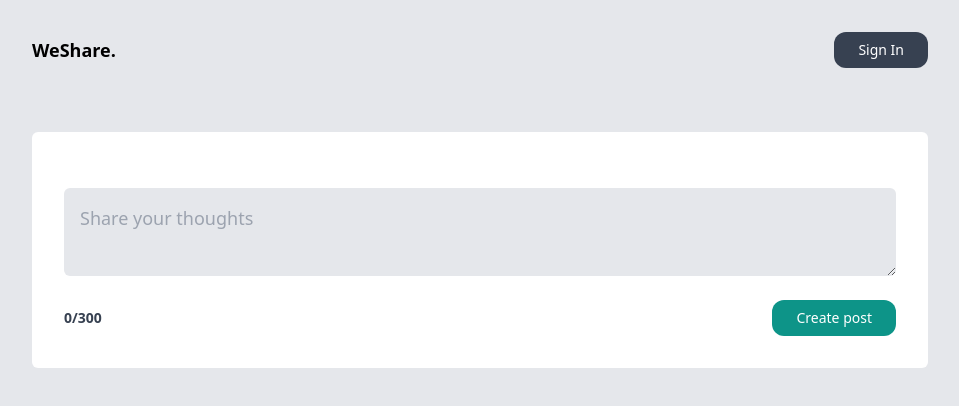
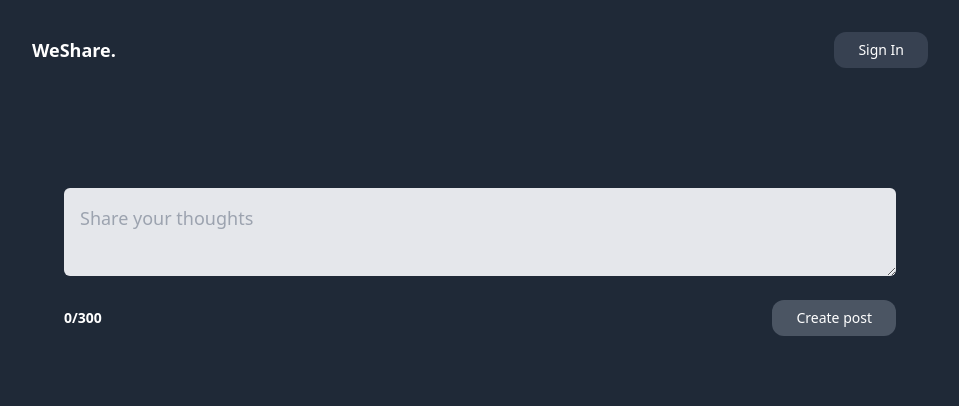
Before and after one commit to gid-ctrl/weshare, a Next.js app: page / in a window 1280 px wide. Shown: the top 406 px of the page, without its empty margins (160-1119 px from the left). Built offline with nearby package versions, Linux system fonts and the light colour scheme; no server answers.

Commit message:
console.log issue resolved

```diff
--- a/app/auth/nav.tsx
+++ b/app/auth/nav.tsx
@@ -10,7 +10,7 @@ export default async function Nav () {
     return (
         <nav className="flex justify-between items-center py-8 ">
           <Link href={"/"}>
-            <h1 className="font-bold text-lg">WeShare.</h1>
+            <h1 className="font-bold text-lg text-white">WeShare.</h1>
           </Link>
           <ul className="flex items-center gap-6"></ul>
           {!session?.user && <Login />}
--- a/app/components/addPosts.tsx
+++ b/app/components/addPosts.tsx
@@ -3,6 +3,7 @@
 import { useState } from "react";
 import { useMutation, useQueryClient } from "@tanstack/react-query";
 import axios from "axios"
+
 
 
 export default function CreatePost() {
@@ -13,9 +14,8 @@ export default function CreatePost() {
   //Create a post
   // Here I am trying to get an API to send data to
  const {mutate} = useMutation(
-  async (title) => await axios.post("/api/posts/addPosts", {title})
+  async (title: string) => await axios.post("/api/posts/addPosts", {title})
   )
-
   // initially (e) stated that it is declared but never used. Had to sepecify that this was a FORM EVENT
   const submitPost = async (e:React.FormEvent) => {
     e.preventDefault()
@@ -25,7 +25,7 @@ export default function CreatePost() {
 
 
       return (
-      <form onSubmit={submitPost} className="bg-white my-8 p-8 rounded-md ">
+      <form onSubmit={submitPost} className="bg-gray my-8 p-8 rounded-md ">
         <div className="flex flex-col my-4">
           <textarea
             onChange={(e) => setTitle(e.target.value)}
@@ -38,12 +38,12 @@ export default function CreatePost() {
         <div className=" flex items-center justify-between gap-2">
           <p
             className={`font-bold text-sm ${
-              title.length > 300 ? "text-red-700" : "text-gray-700"
+              title.length > 300 ? "text-red-700" : "text-white"
             } `}
           >{`${title.length}/300`}</p>
           <button
             disabled={isDisabled}
-            className="text-sm bg-teal-600 text-white py-2 px-6 rounded-xl disabled:opacity-25"
+            className="text-sm bg-gray-600 text-white py-2 px-6 rounded-xl disabled:opacity-25"
             type="submit"
           >
             Create post
--- a/app/layout.tsx
+++ b/app/layout.tsx
@@ -11,7 +11,7 @@ export default function RootLayout({ children }) {
         head.jsx. Find out more at https://beta.nextjs.org/docs/api-reference/file-conventions/head
       */}
       <head />
-      <body className='mx-4 md:mx-48 xl:mx96 bg-gray-200'>
+      <body className='mx-4 md:mx-48 xl:mx96 bg-gray-800'>
         <QueryWrapper>
             <Nav />
             {children}
--- /dev/null
+++ b/pages/api/posts/addPosts/index.ts
@@ -0,0 +1,16 @@
+import type { NextApiRequest, NextApiResponse } from "next";
+import { getServerSession } from "next-auth/next";
+import { authOptions } from "../../auth/[...nextauth]";
+
+export default async function handler(
+    req: NextApiRequest,
+    res: NextApiResponse
+    ) {
+
+    if(req.method === "POST"){
+        const session = await getServerSession(req,res, authOptions)
+        if (!session)
+        return res.status(401).json({mesage: "Please sign in"})
+    console.log("fetch working",req.body)
+}
+}
--- a/pages/api/posts/addposts.tsx
+++ /dev/null
@@ -1,16 +0,0 @@
-import type { NextApiRequest, NextApiResponse } from "next";
-import { getServerSession } from "next-auth/next";
-import { authOptions } from "../auth/[...nextauth]";
-
-export default async function handler(
-    req: NextApiRequest,
-    res: NextApiResponse
-) {
-    if(req.method === "POST"){
-        const session = await getServerSession(req,res, authOptions)
-        if (!session)
-        return res.status(401).json({mesage: "Please sign in"})
-
-        console.log(req.body)
-    }
-}
```
